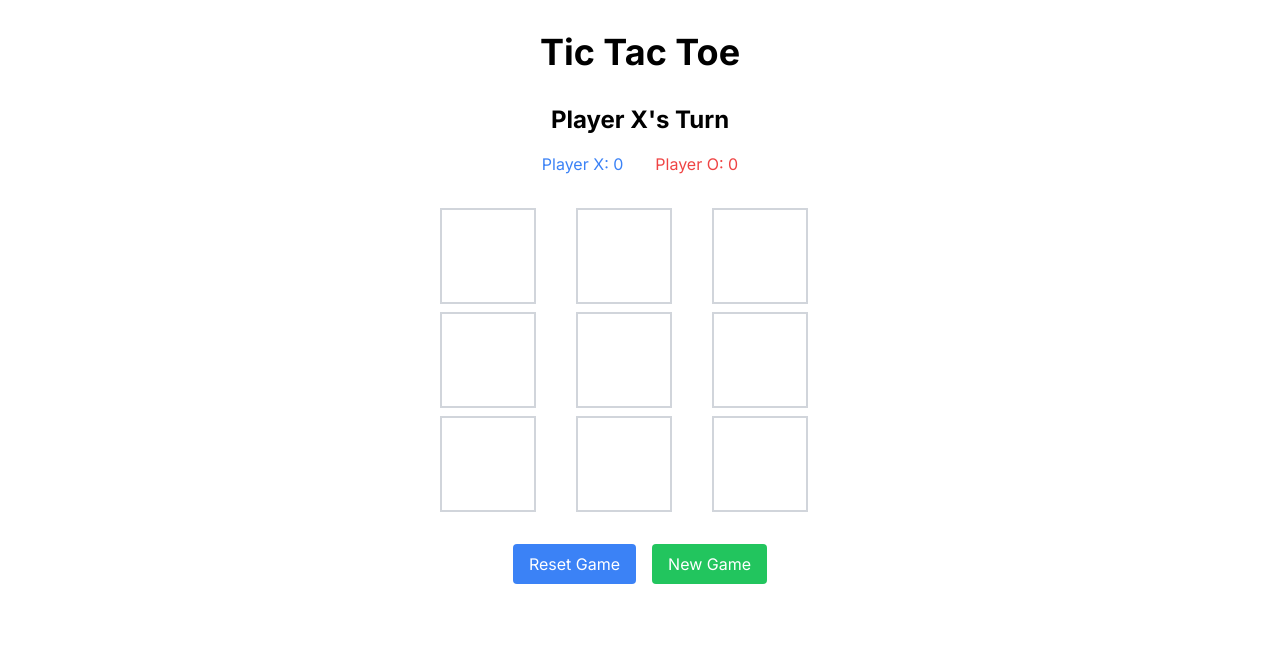
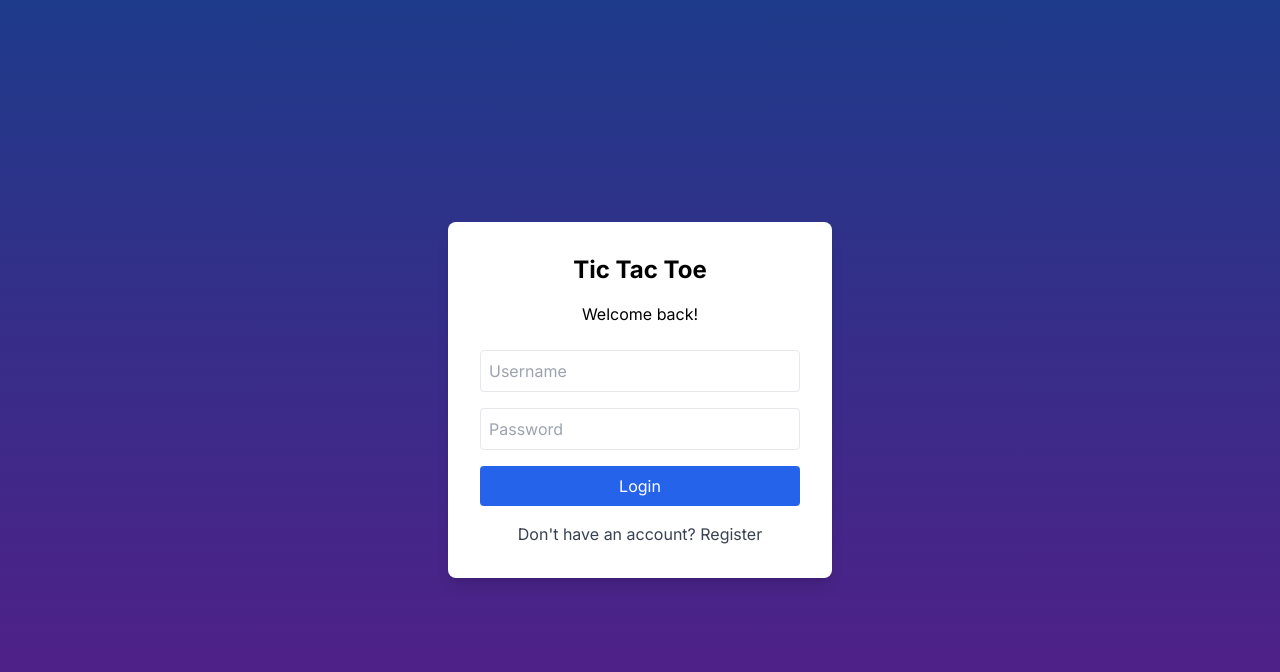
Before and after one commit to prakhar30/Tic-Tac-Toe, a Next.js app: page / in a window 1280 px wide. Shown: the top 672 px of the page. Built offline with nearby package versions, Linux system fonts and the light colour scheme.

Commit message:
added login registration pages

```diff
--- a/src/app/globals.css
+++ b/src/app/globals.css
@@ -19,3 +19,8 @@
 .animate-pop-in {
   animation: popIn 0.3s cubic-bezier(0.68, -0.55, 0.265, 1.55);
 }
+
+body {
+  @apply bg-gradient-to-b from-blue-900 to-purple-900;
+  font-family: 'Inter', sans-serif;
+}
--- a/src/app/page.tsx
+++ b/src/app/page.tsx
@@ -1,56 +1,12 @@
 'use client'
 
-import React from 'react'
-import Board from '@/components/Board'
-import { useGame } from '@/context/GameContext'
+// src/app/page.tsx
 
-const GameStatus: React.FC = () => {
-  const { gameState } = useGame()
-  const { winner, currentPlayer, scores } = gameState
+import React from 'react';
+import LandingPage from '../components/LandingPage';
 
-  return (
-    <div className="text-center mb-8">
-      {winner ? (
-        <h2 className="text-2xl font-bold mb-4">
-          {winner === 'DRAW' ? "It's a Draw!" : `Player ${winner} Wins!`}
-        </h2>
-      ) : (
-        <h2 className="text-2xl font-bold mb-4">
-          Player {currentPlayer}'s Turn
-        </h2>
-      )}
-      <div className="flex justify-center gap-8">
-        <p className="text-blue-500">Player X: {scores.X}</p>
-        <p className="text-red-500">Player O: {scores.O}</p>
-      </div>
-    </div>
-  )
-}
+const HomePage: React.FC = () => {
+  return <LandingPage />;
+};
 
-const Home: React.FC = () => {
-  const { handleNewGame, handleResetGame } = useGame()
-
-  return (
-    <main className="min-h-screen p-8">
-      <h1 className="text-4xl font-bold text-center mb-8">Tic Tac Toe</h1>
-      <GameStatus />
-      <Board />
-      <div className="flex justify-center gap-4 mt-8">
-        <button
-          onClick={handleResetGame}
-          className="px-4 py-2 bg-blue-500 text-white rounded hover:bg-blue-600 focus:outline-none focus:ring-2 focus:ring-blue-400"
-        >
-          Reset Game
-        </button>
-        <button
-          onClick={handleNewGame}
-          className="px-4 py-2 bg-green-500 text-white rounded hover:bg-green-600 focus:outline-none focus:ring-2 focus:ring-green-400"
-        >
-          New Game
-        </button>
-      </div>
-    </main>
-  )
-}
-
-export default Home
+export default HomePage;
--- /dev/null
+++ b/src/components/LandingPage.tsx
@@ -0,0 +1,23 @@
+// src/components/LandingPage.tsx
+
+import React, { useState } from 'react';
+import Login from './Login';
+import Register from './Register';
+
+const LandingPage: React.FC = () => {
+  const [isRegistering, setIsRegistering] = useState(false);
+
+  const toggleView = () => setIsRegistering(!isRegistering);
+
+  return (
+    <div className="flex items-center justify-center min-h-screen bg-gradient-to-b from-blue-900 to-purple-900">
+      {isRegistering ? (
+        <Register toggleView={toggleView} />
+      ) : (
+        <Login toggleView={toggleView} />
+      )}
+    </div>
+  );
+};
+
+export default LandingPage;
--- /dev/null
+++ b/src/components/Login.tsx
@@ -0,0 +1,41 @@
+// src/components/Login.tsx
+
+import React from 'react';
+
+interface LoginProps {
+  toggleView: () => void;
+}
+
+const Login: React.FC<LoginProps> = ({ toggleView }) => {
+  return (
+    <div className="bg-white p-8 rounded-lg shadow-lg max-w-sm w-full">
+      <h2 className="text-2xl font-bold text-center mb-4">Tic Tac Toe</h2>
+      <p className="text-center mb-6">Welcome back!</p>
+      <input
+        type="text"
+        placeholder="Username"
+        className="w-full p-2 mb-4 border rounded"
+        aria-label="Username"
+      />
+      <input
+        type="password"
+        placeholder="Password"
+        className="w-full p-2 mb-4 border rounded"
+        aria-label="Password"
+      />
+      <button className="w-full bg-blue-600 text-white p-2 rounded mb-4">
+        Login
+      </button>
+      <p className="text-center">
+        <button
+          onClick={toggleView}
+          className="text-gray-700 hover:text-blue-600 transition-colors duration-200"
+        >
+          Don't have an account? Register
+        </button>
+      </p>
+    </div>
+  );
+};
+
+export default Login;
--- /dev/null
+++ b/src/components/Register.tsx
@@ -0,0 +1,47 @@
+// src/components/Register.tsx
+
+import React from 'react';
+
+interface RegisterProps {
+  toggleView: () => void;
+}
+
+const Register: React.FC<RegisterProps> = ({ toggleView }) => {
+  return (
+    <div className="bg-white p-8 rounded-lg shadow-lg max-w-sm w-full">
+      <h2 className="text-2xl font-bold text-center mb-4">Tic Tac Toe</h2>
+      <p className="text-center mb-6">Create your account</p>
+      <input
+        type="text"
+        placeholder="Username"
+        className="w-full p-2 mb-4 border rounded"
+        aria-label="Username"
+      />
+      <input
+        type="password"
+        placeholder="Password"
+        className="w-full p-2 mb-4 border rounded"
+        aria-label="Password"
+      />
+      <input
+        type="password"
+        placeholder="Confirm Password"
+        className="w-full p-2 mb-4 border rounded"
+        aria-label="Confirm Password"
+      />
+      <button className="w-full bg-blue-600 text-white p-2 rounded mb-4">
+        Register
+      </button>
+      <p className="text-center">
+        <button
+          onClick={toggleView}
+          className="text-gray-700 hover:text-blue-600 transition-colors duration-200"
+        >
+          Already have an account? Login
+        </button>
+      </p>
+    </div>
+  );
+};
+
+export default Register;
```
Also changed, not shown: 2 other files (tests, documents, lock files or other folders).
